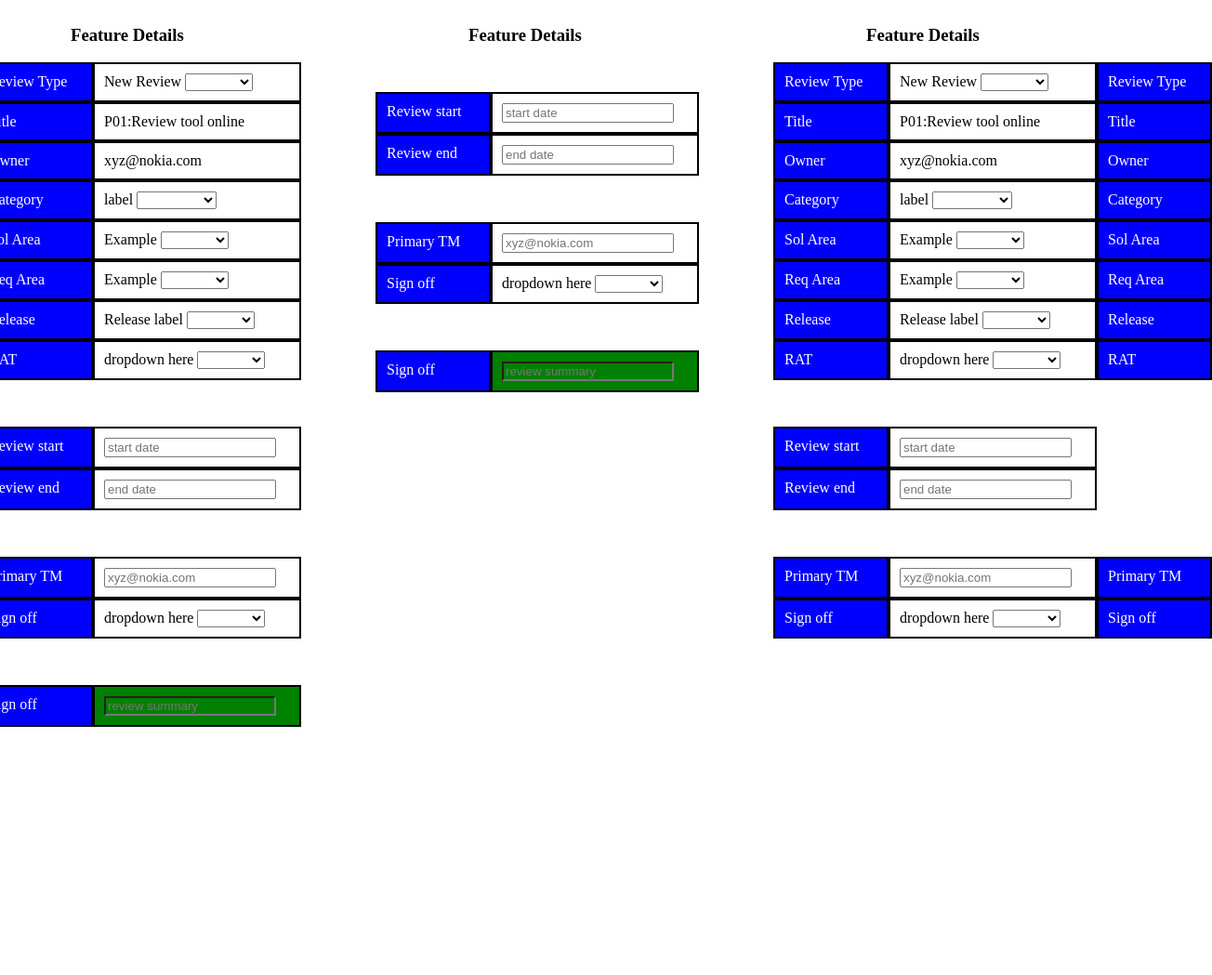
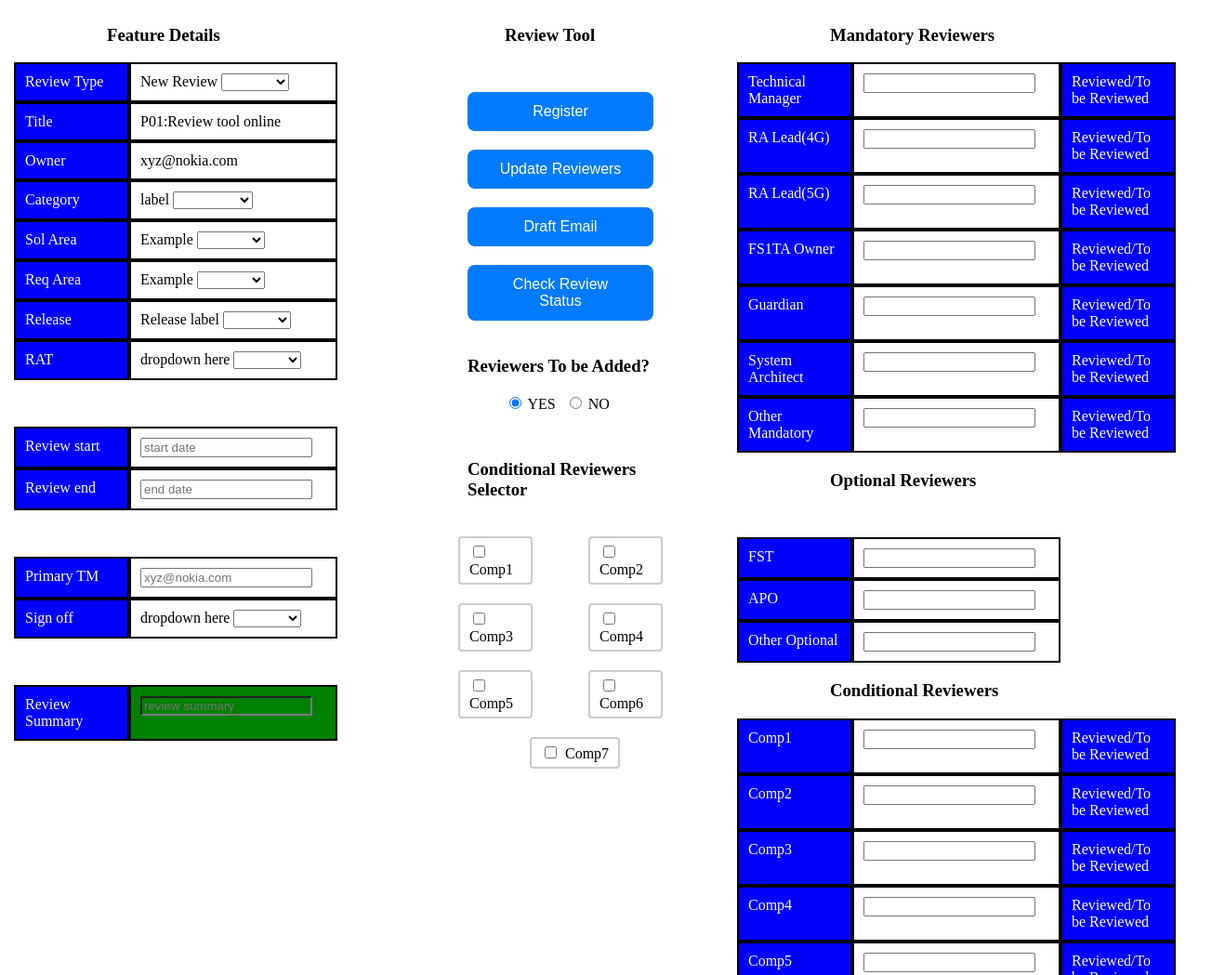
Before and after one commit to fs0toolkit/FSOtoolkit_page, a plain HTML site: page fs0review/fs0review/website/templates/review+tool.html in a window 1280 px wide. Shown: the top 1049 px of the page at 93% size, 1304 px wide, since content can reach past the window. Before the commit the page ends 800 px from the top, so only its background shows below. Drawn offline with Linux system fonts and the light colour scheme.

Commit message:
review page front end

```diff
--- a/fs0review/fs0review/website/templates/review+tool.html
+++ b/fs0review/fs0review/website/templates/review+tool.html
@@ -162,7 +162,7 @@
             <div class="container-fluid" style="margin-top:50px">
                 <div class="container">
                     <div class="text-box">
-                        Sign off
+                        Review Summary
                     </div>
                     <div class="content review">
                         <input type="email" placeholder="review summary" class="input" id="reviewSummaryInput" style="background-color:green">
@@ -174,242 +174,285 @@
 
 
         <div class="column2">
-            <h3 style="padding-left:100px">Feature Details</h3>
+            <h3 style="padding-left:100px">Review Tool</h3>
 
             <div class="container-fluid" style="margin-top:50px">
+                <div class="container" style="padding-left:60px">
+                    <button class="btn btn-primary" id="registerButton">Register</button>
+
+                </div>
+                <div class="container" style="padding-left:60px">
+                    <button class="btn btn-primary" id="registerButton">Update Reviewers</button>
+
+                </div>
+                <div class="container" style="padding-left:60px">
+                    <button class="btn btn-primary" id="registerButton">Draft Email</button>
+
+                </div>
+                <div class="container" style="padding-left:60px">
+                    <button class="btn btn-primary" id="registerButton">Check Review Status</button>
+
+                </div>
+                <h3 style="padding-left:60px">Reviewers To be Added?</h3>
+                <div class="radio-group" style="padding-left: 100px;">
+                    <label>
+                      <input type="radio" name="option" checked> YES
+                    </label>
+                    <label>
+                      <input type="radio" name="option"> NO
+                    </label>
+
+                </div>
+            </div>
+
+            <div class="container-fluid" style="margin-top:50px">
+                <h3 style="padding-left:60px">Conditional Reviewers Selector</h3>
+                <div class="container">
+                    <div class="checkbox-group">
+                        <label>
+                          <input type="checkbox"> Comp1
+                        </label>
+                        <label>
+                          <input type="checkbox"> Comp2
+                        </label>
+                    </div>
+                </div>
+                <div class="container">
+                    <div class="checkbox-group">
+                        <label>
+                          <input type="checkbox"> Comp3
+                        </label>
+                        <label>
+                          <input type="checkbox"> Comp4
+                        </label>
+                    </div>
+                </div>
+                <div class="container">
+                    <div class="checkbox-group">
+                        <label>
+                          <input type="checkbox"> Comp5
+                        </label>
+                        <label>
+                          <input type="checkbox"> Comp6
+                        </label>
+                    </div>
+                </div>
+                <div class="container">
+                    <div class="checkbox-group" style="padding-left:77px">
+                        <label>
+                          <input type="checkbox"> Comp7
+                        </label>
+
+                    </div>
+                </div>
+            </div>
+
+
+        </div>
+
+        <div class="column3">
+            <h3 style="padding-left:100px">Mandatory Reviewers</h3>
+            <div class="container-fluid">
                 <div class="container">
                     <div class="text-box">
-                        Review start
+                        Technical Manager
                     </div>
                     <div class="content">
-                        <input type="start date" placeholder="start date" class="input" id="startDateInput2">
+                        <input type="start date" placeholder="" class="input" id="startDateInput">
+                    </div>
+                    <div class="text-box">
+                        Reviewed/To be Reviewed
                     </div>
                 </div>
                 <div class="container">
                     <div class="text-box">
-                        Review end
+                        RA Lead(4G)
                     </div>
                     <div class="content">
-                        <input type="end date" placeholder="end date" class="input" id="endDateInput2">
-                    </div>
-                </div>
-            </div>
-
-            <div class="container-fluid" style="margin-top:50px">
-                <div class="container">
-                    <div class="text-box">
-                        Primary TM
-                    </div>
-                    <div class="content">
-                        <input type="email" placeholder="xyz@nokia.com" class="input" id="primaryTMInput2">
-                    </div>
-                </div>
-                <div class="container">
-                    <div class="text-box">
-                        Sign off
-                    </div>
-                    <div class="content">
-                        <label for="dropdown8">dropdown here</label>
-                        <select id="dropdown8">
-                        <option value=""></option>
-                        <option value="option1">Option 1</option>
-                        <option value="option2">Option 2</option>
-                        <option value="option3">Option 3</option>
-                    </select>
-                    </div>
-                </div>
-            </div>
-
-            <div class="container-fluid" style="margin-top:50px">
-                <div class="container">
-                    <div class="text-box">
-                        Sign off
-                    </div>
-                    <div class="content review">
-                        <input type="email" placeholder="review summary" class="input" id="reviewSummaryInput2" style="background-color:green">
-                    </div>
-                </div>
-            </div>
-        </div>
-
-        <div class="column3">
-            <h3 style="padding-left:100px">Feature Details</h3>
-            <div class="container-fluid">
-                <div class="container">
-                    <div class="text-box">
-                        Review Type
-                    </div>
-                    <div class="content">
-                        <label for="dropdown1">New Review</label>
-                        <select id="dropdown1">
-                        <option value=""></option>
-                        <option value="option1">Option 1</option>
-                        <option value="option2">Option 2</option>
-                        <option value="option3">Option 3</option>
-                    </select>
+                        <input type="start date" placeholder="" class="input" id="startDateInput">
                     </div>
                     <div class="text-box">
-                        Review Type
-                    </div>
-                </div>
-                <div class="container">
-                    <div class="text-box">
-                        Title
-                    </div>
-                    <div class="content">
-                        P01:Review tool online
-                    </div>
-                    <div class="text-box">
-                        Title
+                        Reviewed/To be Reviewed
                     </div>
                 </div>
 
                 <div class="container">
                     <div class="text-box">
-                        Owner
+                        RA Lead(5G)
                     </div>
                     <div class="content">
-                        xyz@nokia.com
+                        <input type="start date" placeholder="" class="input" id="startDateInput">
+
                     </div>
                     <div class="text-box">
-                        Owner
+                        Reviewed/To be Reviewed
                     </div>
                 </div>
                 <div class="container">
                     <div class="text-box">
-                        Category
+                        FS1TA Owner
                     </div>
                     <div class="content">
-                        <label for="dropdown2">label </label>
-                        <select id="dropdown2">
-                        <option value=""></option>
-                        <option value="option1">Operability</option>
-                        <option value="option2">Option 2</option>
-                        <option value="option3">Option 3</option>
-                    </select>
+                        <input type="start date" placeholder="" class="input" id="startDateInput">
+
                     </div>
                     <div class="text-box">
-                        Category
+                        Reviewed/To be Reviewed
                     </div>
                 </div>
                 <div class="container">
                     <div class="text-box">
-                        Sol Area
+                        Guardian
                     </div>
                     <div class="content">
-                        <label for="dropdown3">Example</label>
-                        <select id="dropdown3">
-                        <option value=""></option>
-                        <option value="option1">Option 1</option>
-                        <option value="option2">Option 2</option>
-                        <option value="option3">Option 3</option>
-                    </select>
+                        <input type="start date" placeholder="" class="input" id="startDateInput">
+
                     </div>
                     <div class="text-box">
-                        Sol Area
+                        Reviewed/To be Reviewed
                     </div>
                 </div>
                 <div class="container">
                     <div class="text-box">
-                        Req Area
+                        System Architect
                     </div>
                     <div class="content">
-                        <label for="dropdown4">Example</label>
-                        <select id="dropdown4">
-                        <option value=""></option>
-                        <option value="option1">Option 1</option>
-                        <option value="option2">Option 2</option>
-                        <option value="option3">Option 3</option>
-                    </select>
+                        <input type="start date" placeholder="" class="input" id="startDateInput">
+
                     </div>
                     <div class="text-box">
-                        Req Area
+                        Reviewed/To be Reviewed
                     </div>
                 </div>
                 <div class="container">
                     <div class="text-box">
-                        Release
+                        Other Mandatory
                     </div>
                     <div class="content">
-                        <label for="dropdown5">Release label</label>
-                        <select id="dropdown5">
-                        <option value=""></option>
-                        <option value="option1">Option 1</option>
-                        <option value="option2">Option 2</option>
-                        <option value="option3">Option 3</option>
-                    </select>
+                        <input type="start date" placeholder="" class="input" id="startDateInput">
+
                     </div>
                     <div class="text-box">
-                        Release
+                        Reviewed/To be Reviewed
                     </div>
                 </div>
-                <div class="container">
-                    <div class="text-box">
-                        RAT
-                    </div>
-                    <div class="content">
-                        <label for="dropdown6">dropdown here</label>
-                        <select id="dropdown6">
-                        <option value=""></option>
-                        <option value="option1">Option 1</option>
-                        <option value="option2">Option 2</option>
-                        <option value="option3">Option 3</option>
-                    </select>
-                    </div>
-                    <div class="text-box">
-                        RAT
-                    </div>
-                </div>
+
             </div>
+            <h3 style="padding-left:100px"> Optional Reviewers</h3>
             <div class="container-fluid" style="margin-top:50px">
                 <div class="container">
                     <div class="text-box">
-                        Review start
+                        FST
                     </div>
                     <div class="content">
-                        <input type="start date" placeholder="start date" class="input" id="startDateInput">
+                        <input type="start date" placeholder="" class="input" id="startDateInput">
                     </div>
 
                 </div>
                 <div class="container">
                     <div class="text-box">
-                        Review end
+                        APO
                     </div>
                     <div class="content">
-                        <input type="end date" placeholder="end date" class="input" id="endDateInput">
+                        <input type="end date" placeholder="" class="input" id="endDateInput">
+                    </div>
+                </div>
+                <div class="container">
+                    <div class="text-box">
+                        Other Optional
+                    </div>
+                    <div class="content">
+                        <input type="end date" placeholder="" class="input" id="endDateInput">
                     </div>
                 </div>
             </div>
 
-            <div class="container-fluid" style="margin-top:50px">
+            <div class="container-fluid">
+                <h3 style="padding-left:100px">Conditional Reviewers</h3>
                 <div class="container">
                     <div class="text-box">
-                        Primary TM
+                        Comp1
                     </div>
                     <div class="content">
-                        <input type="email" placeholder="xyz@nokia.com" class="input" id="primaryTMInput">
+                        <input type="start date" placeholder="" class="input" id="startDateInput">
                     </div>
                     <div class="text-box">
-                        Primary TM
+                        Reviewed/To be Reviewed
                     </div>
                 </div>
                 <div class="container">
                     <div class="text-box">
-                        Sign off
+                        Comp2
                     </div>
                     <div class="content">
-                        <label for="dropdown7">dropdown here</label>
-                        <select id="dropdown7">
-						<option value=""></option>
-						<option value="option1">Option 1</option>
-						<option value="option2">Option 2</option>
-						<option value="option3">Option 3</option>
-					</select>
+                        <input type="start date" placeholder="" class="input" id="startDateInput">
                     </div>
                     <div class="text-box">
-                        Sign off
+                        Reviewed/To be Reviewed
                     </div>
                 </div>
+
+                <div class="container">
+                    <div class="text-box">
+                        Comp3
+                    </div>
+                    <div class="content">
+                        <input type="start date" placeholder="" class="input" id="startDateInput">
+
+                    </div>
+                    <div class="text-box">
+                        Reviewed/To be Reviewed
+                    </div>
+                </div>
+                <div class="container">
+                    <div class="text-box">
+                        Comp4
+                    </div>
+                    <div class="content">
+                        <input type="start date" placeholder="" class="input" id="startDateInput">
+
+                    </div>
+                    <div class="text-box">
+                        Reviewed/To be Reviewed
+                    </div>
+                </div>
+                <div class="container">
+                    <div class="text-box">
+                        Comp5
+                    </div>
+                    <div class="content">
+                        <input type="start date" placeholder="" class="input" id="startDateInput">
+
+                    </div>
+                    <div class="text-box">
+                        Reviewed/To be Reviewed
+                    </div>
+                </div>
+                <div class="container">
+                    <div class="text-box">
+                        Comp6
+                    </div>
+                    <div class="content">
+                        <input type="start date" placeholder="" class="input" id="startDateInput">
+
+                    </div>
+                    <div class="text-box">
+                        Reviewed/To be Reviewed
+                    </div>
+                </div>
+                <div class="container">
+                    <div class="text-box">
+                        Comp7
+                    </div>
+                    <div class="content">
+                        <input type="start date" placeholder="" class="input" id="startDateInput">
+
+                    </div>
+                    <div class="text-box">
+                        Reviewed/To be Reviewed
+                    </div>
+                </div>
+
             </div>
 
 
--- a/fs0review/fs0review/website/templates/styles.css
+++ b/fs0review/fs0review/website/templates/styles.css
@@ -38,3 +38,56 @@
   margin-left:40px;
   margin-right:40px;
 }
+
+.btn {
+  width:200px;
+  padding: 12px 24px;
+  font-size: 16px;
+  border-radius: 8px;
+  cursor: pointer;
+  margin-bottom: 20px;
+}
+
+.btn-primary {
+  background-color: #007bff;
+  color: #fff;
+  border: none;
+  margin-right: 10px;
+}
+
+.btn-primary:hover {
+  background-color: #0069d9;
+}
+
+.btn-primary:active {
+  background-color: #0056b3;
+}
+.radio-group {
+  display: flex;
+  gap: 10px;
+
+}
+
+.checkbox-group {
+  display: flex;
+  gap: 10px;
+  justify-content:center;
+}
+
+.checkbox-group label {
+  display: inline-block;
+  border: 2px solid #ccc;
+  padding: 5px 10px;
+  border-radius: 4px;
+  margin-left:50px;
+  margin-top:20px;
+}
+
+.checkbox-group label input[type="checkbox"] {
+  margin-right: 5px;
+}
+
+.checkbox-group label input[type="checkbox"]:checked {
+  background-color: #007bff;
+  color: #fff;
+}
```
